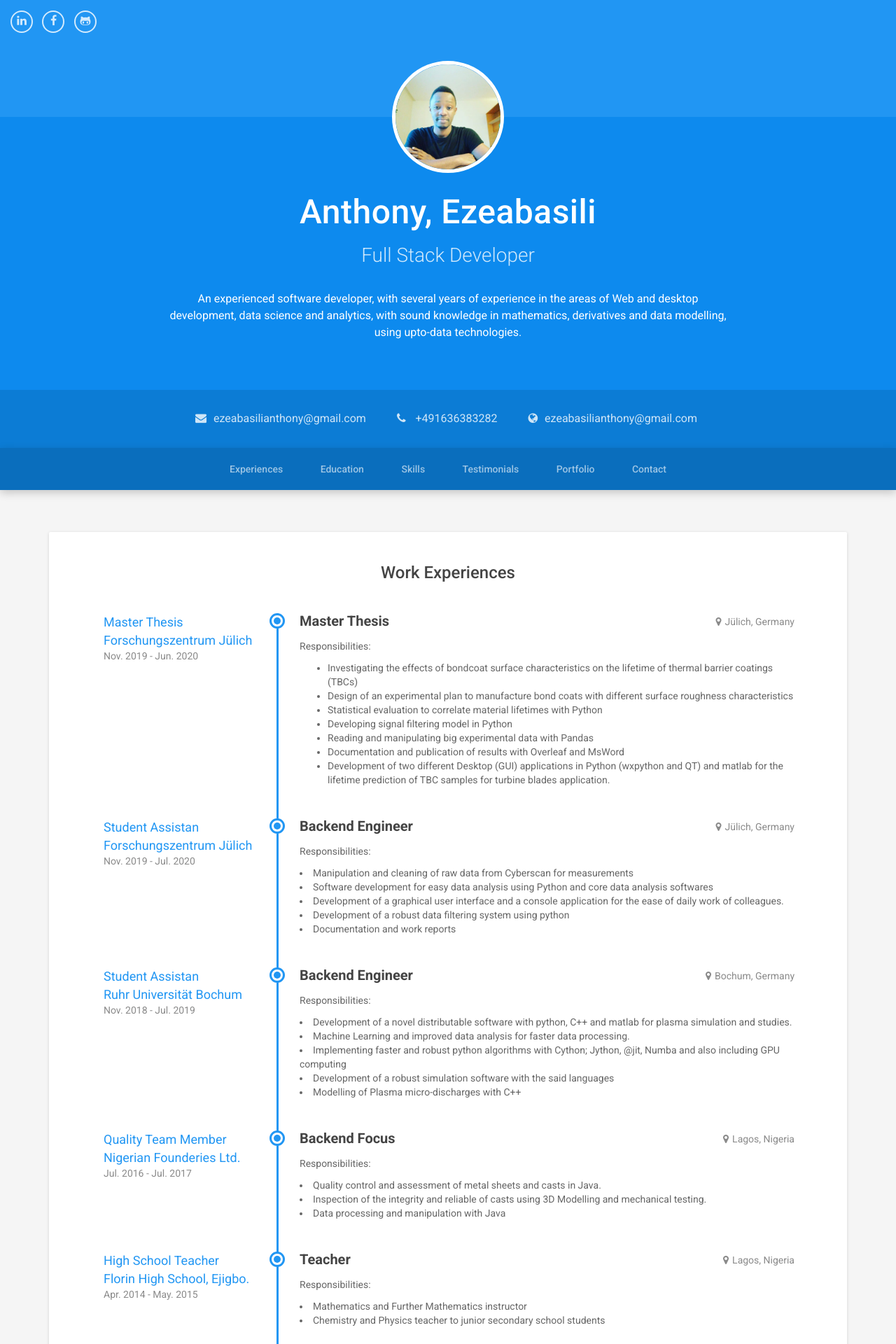
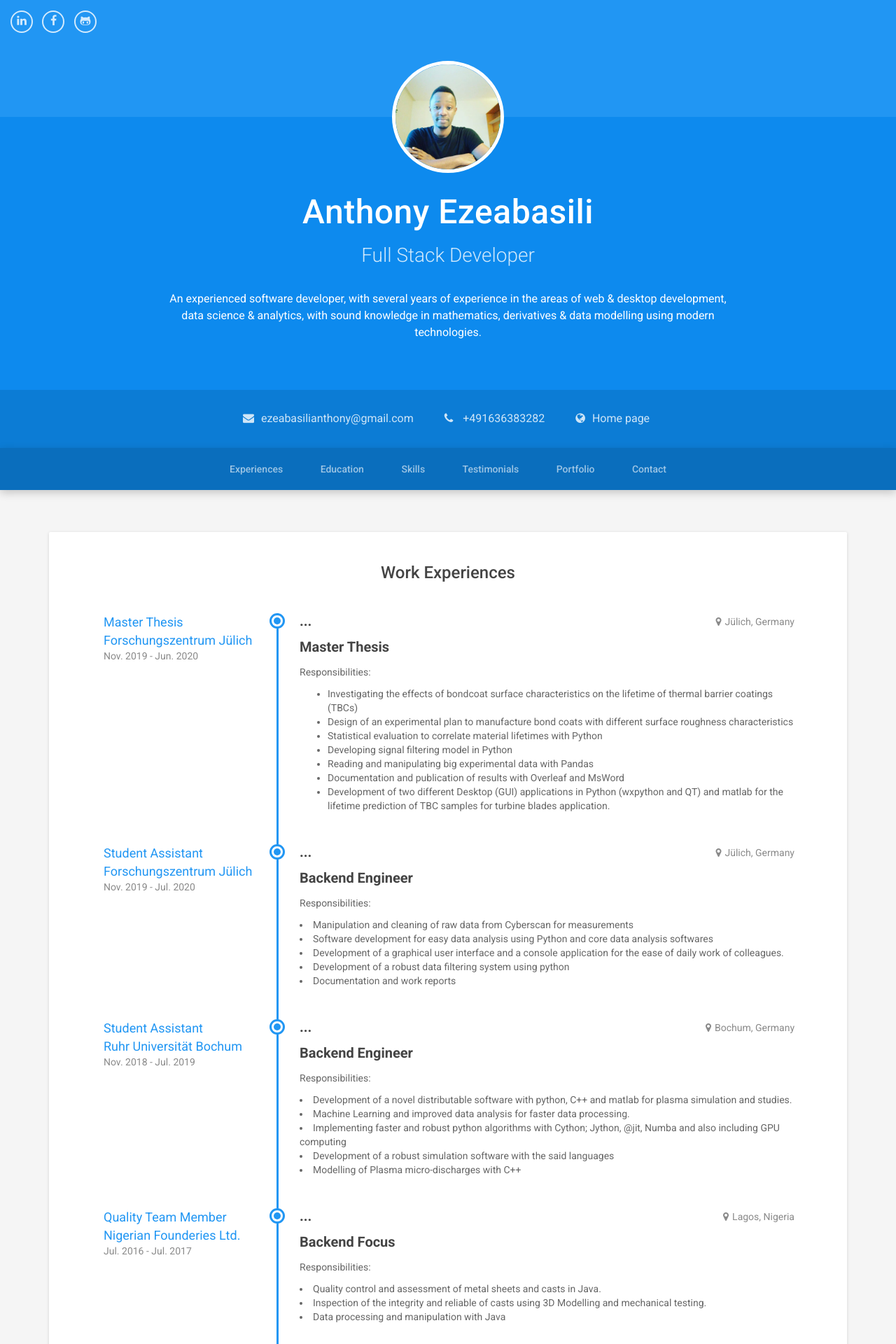
Before and after one commit to Basillica/Portfolio, a Django app: page / in a window 1280 px wide. Shown: the top 1920 px of the page at 70% size. Run offline with Django 3.2, Linux system fonts and the light colour scheme; some libraries are stand-ins or nearby versions.

Commit message:
Update home.html

```diff
--- a/Portfolio/templates/home.html
+++ b/Portfolio/templates/home.html
@@ -46,10 +46,10 @@
         <div class="intro">
             <div class="container text-center">
                 <img class="profile-image" src="{% static 'images/mk2.jpg' %}" alt="Mehul's profile image">
-                <h1 class="name">Anthony, Ezeabasili</h1>
+                <h1 class="name">Anthony Ezeabasili</h1>
                 <div class="title">Full Stack Developer </div>
                 <div class="profile">
-                    <p>An experienced software developer, with several years of experience in the areas of Web and desktop development, data science and analytics, with sound knowledge in mathematics, derivatives and data modelling, using upto-data technologies.</p>
+                    <p>An experienced software developer, with several years of experience in the areas of web & desktop development, data science & analytics, with sound knowledge in mathematics, derivatives & data modelling using modern technologies.</p>
                 </div><!--//profile-->
             </div><!--//container-->
         </div><!--//intro-->
@@ -59,7 +59,7 @@
                 <ul class="list-inline">
                     <li class="email"><i class="fa fa-envelope"></i><a href="mailto:ezeabasilianthony@gmail.com">ezeabasilianthony@gmail.com</a></li>
                     <li><i class="fa fa-phone"></i> <a href="tel: +507-6788-8134">+491636383282</a></li>
-                    <li class="website"><i class="fa fa-globe"></i><a href="#">ezeabasilianthony@gmail.com</a></li>
+                    <li class="website"><i class="fa fa-globe"></i><a href="#">Home page</a></li>
                 </ul>
             </div><!--//container-->
         </div><!--//contact-info-->
@@ -87,6 +87,7 @@
             <div class="timeline">
                 <div class="item">
                     <div class="work-place">
+                        <h3 class="place"><b>... </b></h3>
                         <h3 class="place"><b>Master Thesis</b></h3>
                         <div class="location"><i class="fa fa-map-marker" aria-hidden="true"></i>Jülich, Germany</div>
                     </div>
@@ -116,13 +117,14 @@
                 <div class="item">
                     <div class="work-place">
                         <p>
+                            <h3 class="place"><b>... </b></h3>
                             <h3 class="place"><b>Backend Engineer </b></h3>
                         </p>
                         <div class="location">
                             <i class="fa fa-map-marker" aria-hidden="true"></i>Jülich, Germany</div>
                     </div>
                     <div class="job-meta">
-                        <div class="title">Student Assistan</div>
+                        <div class="title">Student Assistant</div>
                         <div class="title">Forschungszentrum Jülich</div>
                         <div class="time">Nov. 2019 - Jul. 2020</div>
                     </div>
@@ -148,13 +150,14 @@
                 <div class="item">
                     <div class="work-place">
                         <p>
+                            <h3 class="place"><b>... </b></h3>
                             <h3 class="place"><b>Backend Engineer </b></h3>
                         </p>
                         <div class="location">
                             <i class="fa fa-map-marker" aria-hidden="true"></i>Bochum, Germany</div>
                     </div>
                     <div class="job-meta">
-                        <div class="title">Student Assistan</div>
+                        <div class="title">Student Assistant</div>
                         <div class="title">Ruhr Universität Bochum</div>
                         <div class="time">Nov. 2018 - Jul. 2019</div>
                     </div>
@@ -178,6 +181,7 @@
                 <div class="item">
                     <div class="work-place">
                         <p>
+                            <h3 class="place"><b>... </b></h3>
                             <h3 class="place"><b>Backend Focus </b></h3>
                         </p>
                         <div class="location">
@@ -204,6 +208,7 @@
                 <div class="item">
                     <div class="work-place">
                         <p>
+                            <h3 class="place"><b>... </b></h3>
                             <h3 class="place"><b>Teacher </b></h3>
                         </p>
                         <div class="location">
@@ -227,6 +232,7 @@
                 <div class="item">
                     <div class="work-place">
                         <p>
+                            <h3 class="place"><b>... </b></h3>
                             <h3 class="place"><b>Internship </b></h3>
                         </p>
                         <div class="location">
@@ -252,6 +258,7 @@
                 <div class="item">
                     <div class="work-place">
                         <p>
+                            <h3 class="place"><b>... </b></h3>
                             <h3 class="place"><b>Internship </b></h3>
                         </p>
                         <div class="location">
@@ -280,9 +287,9 @@
             <div class="row">
                 <div class="item col-xs-12 col-sm-4">
                     <div class="item-inner">
-                        <h3 class="degree">Msc. Material Science and Simulation</h3>
+                        <h3 class="degree">Master of Science, Material Science and Simulation</h3>
                         <div class="education-body"><br>
-                           Ruhr University of Technology, Owerri
+                           Ruhr Universität Bochum
                         </div>
                         <div class="time">2013 - 2015</div>
                         <div class="desc">
@@ -296,19 +303,19 @@
 
                 <div class="item col-xs-12 col-sm-4">
                     <div class="item-inner">
-                        <h3 class="degree">B.Tech in Industrial Physics</h3>
+                        <h3 class="degree">Bachelor of Technology, in Industrial Physics</h3>
                         <div class="education-body"><br>
                            Federal University of Technology Owerri
                         </div><!--//education-body-->
                         <div class="time">2009 - 2014</div>
                         <div class="desc">
-                          Introduction to computing in Physics and Material Science, with focus option
+                          Introduction to Physics and Material Science, with focus on
                           <li> Statistics and Mathematics</li>
                           <li> Modern Physics</li>
                           <li> Statistical and computational Physics</li>
                           <li> Solid State Physics</li>
                         </div>
-                    </div><
+                    </div>
                 </div>
 
                 <div class="item col-xs-12 col-sm-4">
@@ -332,23 +339,23 @@
 
 
         <section id="skills-section" class="skills-section section text-center">
-            <h2 class="section-title">Professional Skills</h2>
+            <h2 class="section-title">Relevant skills</h2>
             <div class="top-skills">
                 <h3 class="subtitle">Top Skills</h3>
                 <div class="row">
                     <div class="item col-xs-12 col-sm-4">
                         <div class="item-inner">
                             <h4 class="skill-name">Python (Flask/Django)</h4>
-                            <div class="level">App. 4.5 years</div>
+                            <div class="level">4.5 years</div>
                             <div class="desc">
-                              Solid experience working with Python for the development of web applications, as well as stand-alone applications (WXPYTHON and QT), data science and machine learning model development etc.
+                              In-depth experience working with Python for the development of web applications, as well as stand-alone applications (WXPYTHON and QT), data science and machine learning model development etc.
                             </div>
                         </div><!--//item-inner-->
                     </div><!--//item-->
                     <div class="item col-xs-12 col-sm-4">
                         <div class="item-inner">
                             <h4 class="skill-name">C++</h4>
-                            <div class="level">App. 3 years</div>
+                            <div class="level">3 years</div>
                             <div class="desc">
                                 Solid knowledge of C++ developed through studies as well as professional for the development of high-end robust console and stand-alone applications using the QT framework.
                             </div>
@@ -357,16 +364,16 @@
                     <div class="item col-xs-12 col-sm-4">
                         <div class="item-inner">
                             <h4 class="skill-name">HTML5,CSS,Javascript</h4>
-                            <div class="level">App. 3 years</div>
+                            <div class="level">3 years</div>
                             <div class="desc">
-                                Good knowledge of the frontend technologies developed over the years through sheer hardwork and practice.
+                                Proficiency in frontend technologies developed over the years.
                             </div>
                         </div><!--//item-inner-->
                     </div><!--//item-->
                     <div class="item col-xs-12 col-sm-4">
                         <div class="item-inner">
                             <h4 class="skill-name">Java</h4>
-                            <div class="level">App. 3 years</div>
+                            <div class="level">3 years</div>
                             <div class="desc">
                                 Good knowledge of Java in the development of backend softwares, using SQL server.
                             </div>
@@ -379,6 +386,7 @@
                 <h3 class="subtitle">Other Skills</h3>
                 <div class="misc-skills">
                     <span class="skill-tag">Machine Learning (PyTorch,Keral,TensorFlow etc.)</span>
+                    <span class="skill-tag">Node.Js</span>
                     <span class="skill-tag">ReactJs</span>
                     <span class="skill-tag">MySql and SqLite</span>
                     <span class="skill-tag">MongoDB</span>
@@ -388,7 +396,6 @@
                     <span class="skill-tag">vueJs</span>
                     <span class="skill-tag">Git</span>
                     <span class="skill-tag">Linux Bash</span>
-                    <span class="skill-tag">C# and .Net Framework</span>
                 </div>
             </div><!--//other-skills-->
 
@@ -622,16 +629,16 @@
           <div class="item frontend  col-md-4 col-xs-8 ">
               <div class="item-inner">
                   <figure class="figure">
-                      <img class="img-responsive" src="{% static 'images/portfolio/potfolio.PNG' %}" alt="" />
+                      <img class="img-responsive" src="{% static 'images/Portfolio/potfolio.PNG' %}" alt="" />
                   </figure>
                   <div class="content text-left">
-                      <h3 class="sub-title"><a href="https://github.com/Basillica/myPortfolio" target="_blank">My Portfolio</a></h3>
+                      <h3 class="sub-title"><a href="https://github.com/Basillica/Portfolio" target="_blank">My Portfolio</a></h3>
                       <div class="meta"><u>Technology used: Python, Django, Sqlite3, HTML, CSS, Javascript
                           </u><br>
                           An implementation of my portfolio, showcasing my skills, educational qualifications, technologies that I have worked it etc.
 
                       </div>
-                      <div class="action"><a href="https://github.com/Basillica/myPortfolio" target="_blank">Also availabe on Github</a></div>
+                      <div class="action"><a href="https://github.com/Basillica/Portfolio" target="_blank">Also availabe on Github</a></div>
                   <br>
                   <br>
                   <br>
@@ -645,22 +652,21 @@
         </section><!--//section-->
 
         <section id="contact-section" class="contact-section section">
-            <h2 class="section-title">Contact Me!</h2>
+            <h2 class="section-title">Open to new opportunities</h2>
             <div class="intro">
                 <img class="profile-image" src="{% static 'images/image.jpg' %}" alt="Anthony's profile image">
                 <div class="dialog">
-                    <p>I currently completed my last contract and open to new opportunities.</p>
                     <p><strong>I am open to roles within, but not limited to the following areas:</strong></p>
                     <ul class="list-unstyled service-list">
                         <li><i class="fa fa-check" aria-hidden="true"></i> Back-end development with Python(Django and Flask), SQL server, MongoDB, PostgreSQL</li>
-                        <li><i class="fa fa-check" aria-hidden="true"></i> Front-end development with HTML5 , CSS , JS,ReactJs, VueJs,Bootstrap etc</li>
-                        <li><i class="fa fa-check" aria-hidden="true"></i> Desktop Application development with Python and C++</li>
+                        <li><i class="fa fa-check" aria-hidden="true"></i> Front-end development with HTML5 , CSS , JS,ReactJs, VueJs, Bootstrap etc</li>
+                        <li><i class="fa fa-check" aria-hidden="true"></i> Desktop application development with Python and C++</li>
                         <li><i class="fa fa-check" aria-hidden="true"></i> Web applications development</li>
-                        <li><i class="fa fa-check" aria-hidden="true"></i> Core Software architecture</li>
-                        <li><i class="fa fa-check" aria-hidden="true"></i> Data Science and Machine Learning</li>
-                        <li><i class="fa fa-check" aria-hidden="true"></i> Material Science and Physics</li>
+                        <li><i class="fa fa-check" aria-hidden="true"></i> Core software architecture</li>
+                        <li><i class="fa fa-check" aria-hidden="true"></i> Data science and machine learning</li>
+                        <li><i class="fa fa-check" aria-hidden="true"></i> Material science and physics</li>
                     </ul>
-                    <p>Drop me a line at <a href="mailto:ezeabasilianthony@gmail.com">ezeabasilianthony@gmail.com</a> or call me at <a href="tel:+491636383282">+491636383282</a></p>
+                    <p>Send me a message at <a href="mailto:ezeabasilianthony@gmail.com">ezeabasilianthony@gmail.com</a> or call <a href="tel:+491636383282">+491636383282</a></p>
                     <ul class="social list-inline">
                       <li><a href="https://www.linkedin.com/in/anthony-ezeabasili-4409399a" target="_blank"><i class="fa fa-linkedin" aria-hidden="true"></i></a></li>
                       <li><a href="https://www.facebook.com/tony.ezeabasili1/" target="_blank"><i class="fa fa-facebook" aria-hidden="true"></i></a></li>
```
